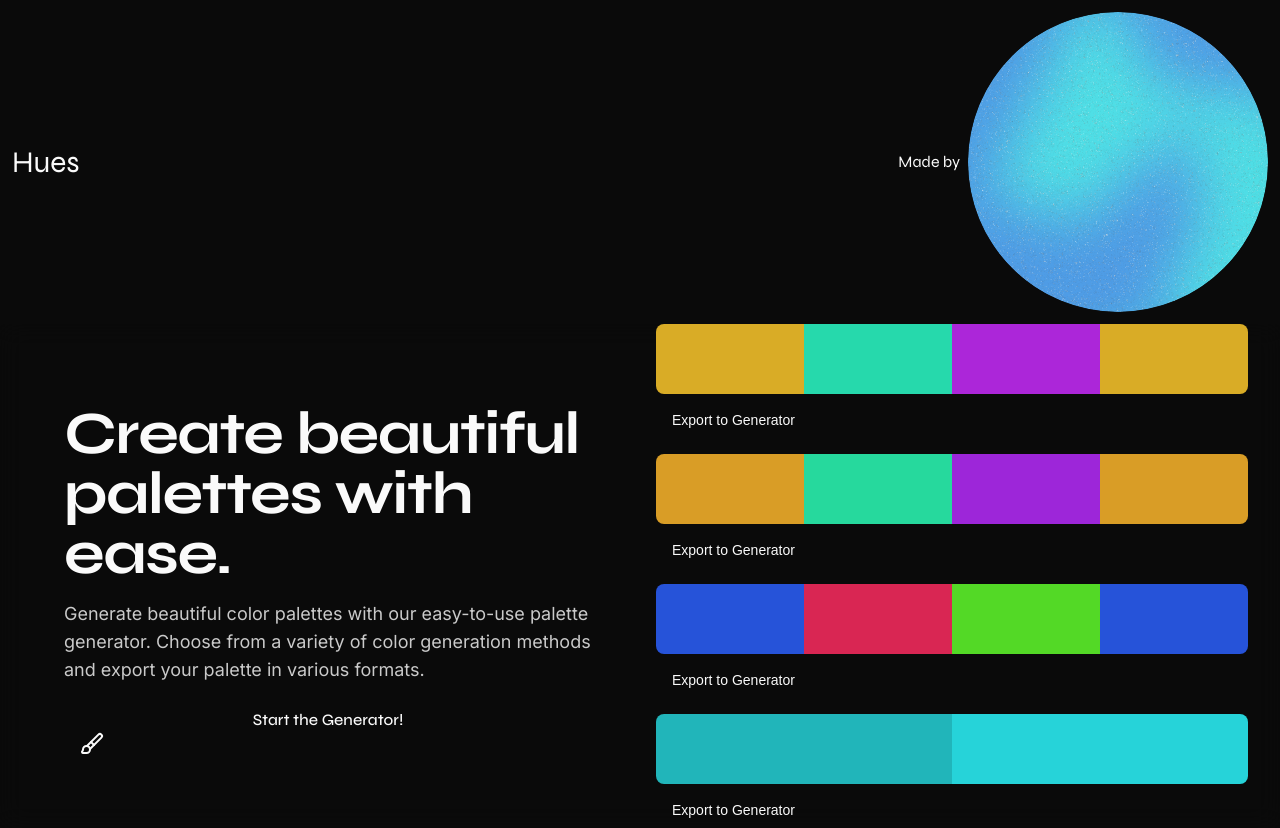
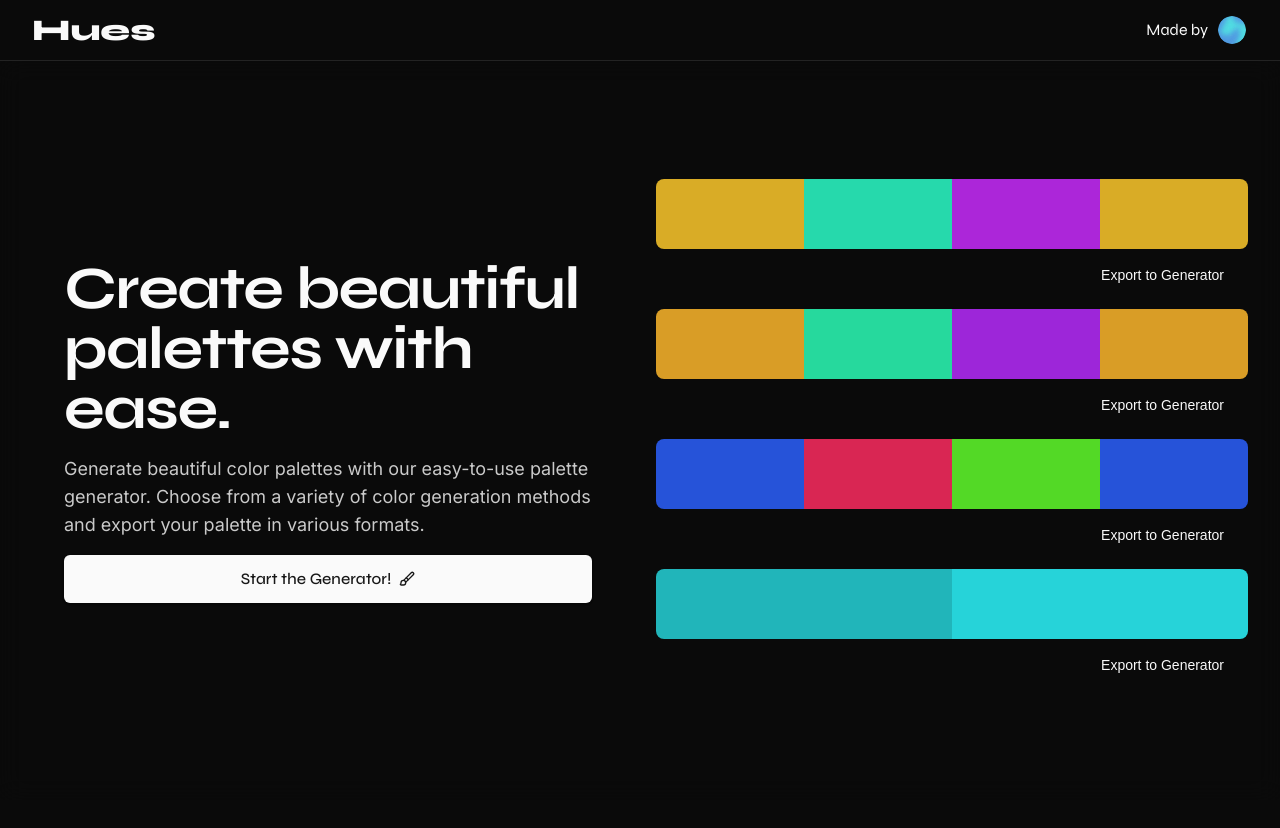
Before and after one commit to brxjonesdev/hues, a Next.js app: page / in a window 1280 px wide. After the commit the page ends 800 px from the top, so only its background shows below. Built offline with nearby package versions, Linux system fonts and the light colour scheme.

Commit message:
fix: updated tailwind.config to add shared folder

```diff
--- a/src/shared/components/landing/header.tsx
+++ b/src/shared/components/landing/header.tsx
@@ -1,6 +1,7 @@
-/* eslint-disable @next/next/no-img-element */
+
 import Link from 'next/link';
 import React from 'react';
+import Image from 'next/image';
 import Logo from '@/lib/blusuede.png';
 
 export default function Header() {
@@ -16,12 +17,15 @@ export default function Header() {
       </div>
       <div className="flex items-center gap-2">
         <p className="font-syne text-md">Made by</p>
-        <a href="https://portfolio.braxtonjones.dev/">
-          <img
-          alt='Braxton Jones Logo'
+        <a href="https://portfolio.braxtonjones.dev/" target="_blank" rel="noopener noreferrer">
+          <Image
+            alt="Braxton Jones Logo"
             className="aspect-square h-8 w-8 hover:rainbow-bg p-0.5 rounded-full cursor-pointer"
-            src={Logo.src}
+            src={Logo}
+            width={32}
+            height={32}
           />
+
         </a>
       </div>
     </section>
--- a/tailwind.config.ts
+++ b/tailwind.config.ts
@@ -7,6 +7,7 @@ export default {
     './src/pages/**/*.{js,ts,jsx,tsx,mdx}',
     './src/components/**/*.{js,ts,jsx,tsx,mdx}',
     './src/app/**/*.{js,ts,jsx,tsx,mdx}',
+    './src/shared/**/*.{js,ts,jsx,tsx,mdx}',
   ],
   theme: {
     extend: {
```
